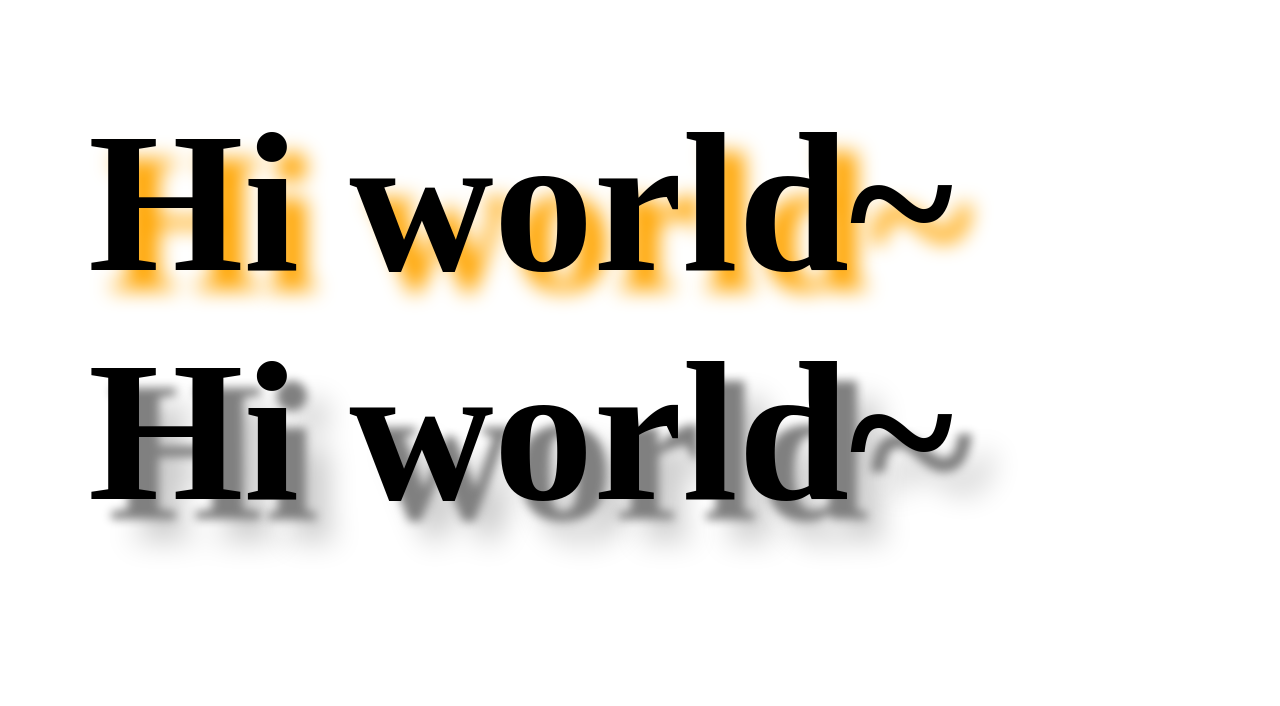
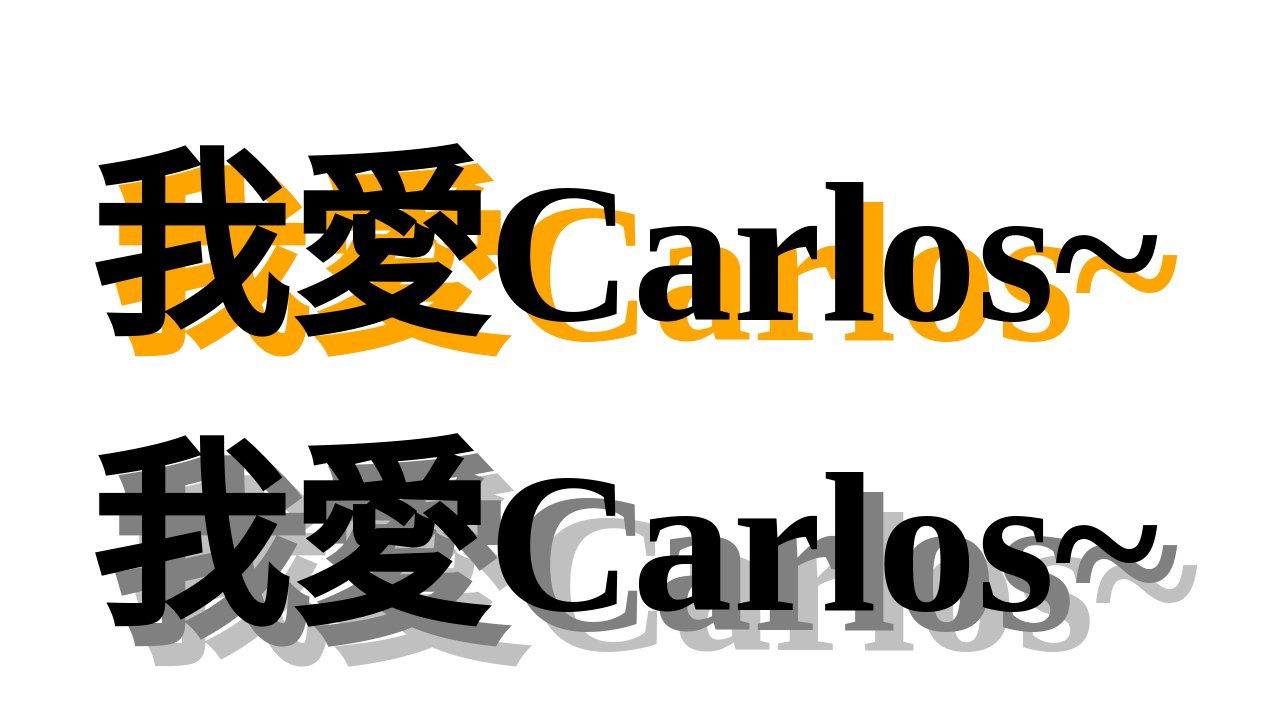
Before and after one commit to lishimin745/lishimin745.github.io, a plain HTML site: page iwilldie.htm in a window 1280 px wide. Drawn offline with Linux system fonts and the light colour scheme.

Commit message:
Update iwilldie.htm

```diff
--- a/iwilldie.htm
+++ b/iwilldie.htm
@@ -11,19 +11,19 @@
 
     .orange-shadow {
       color: black;
-      text-shadow: 20px 20px 20px orange;
+      text-shadow: 20px 20px 0 orange;
     }
 
     .multi-shadow {
       color: black;
       text-shadow:
-        20px 20px 10px gray,
-        40px 40px 30px silver;
+        20px 20px 0 gray,
+        40px 40px 0 silver;
     }
   </style>
 </head>
 <body>
-  <div class="orange-shadow">Hi world~</div>
-  <div class="multi-shadow">Hi world~</div>
+  <div class="orange-shadow">我愛Carlos~</div>
+  <div class="multi-shadow">我愛Carlos~</div>
 </body>
 </html>
```
